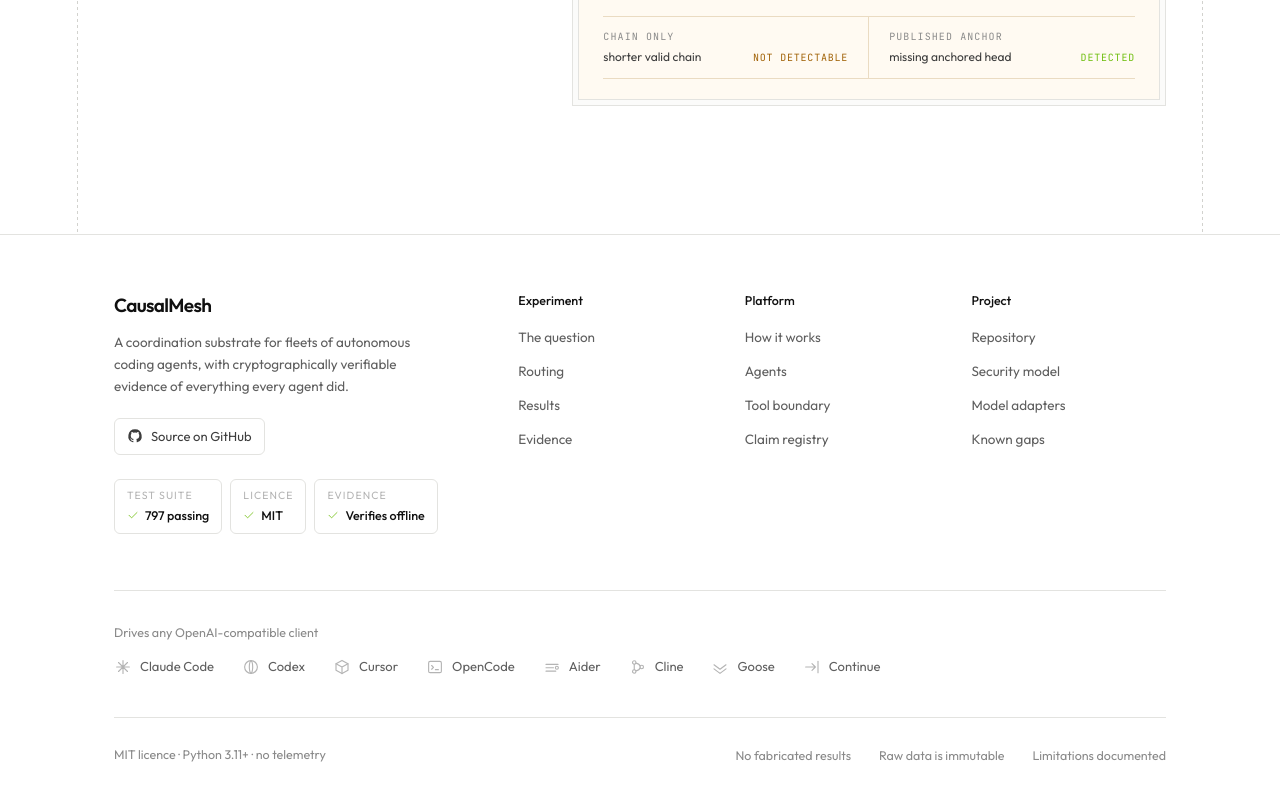
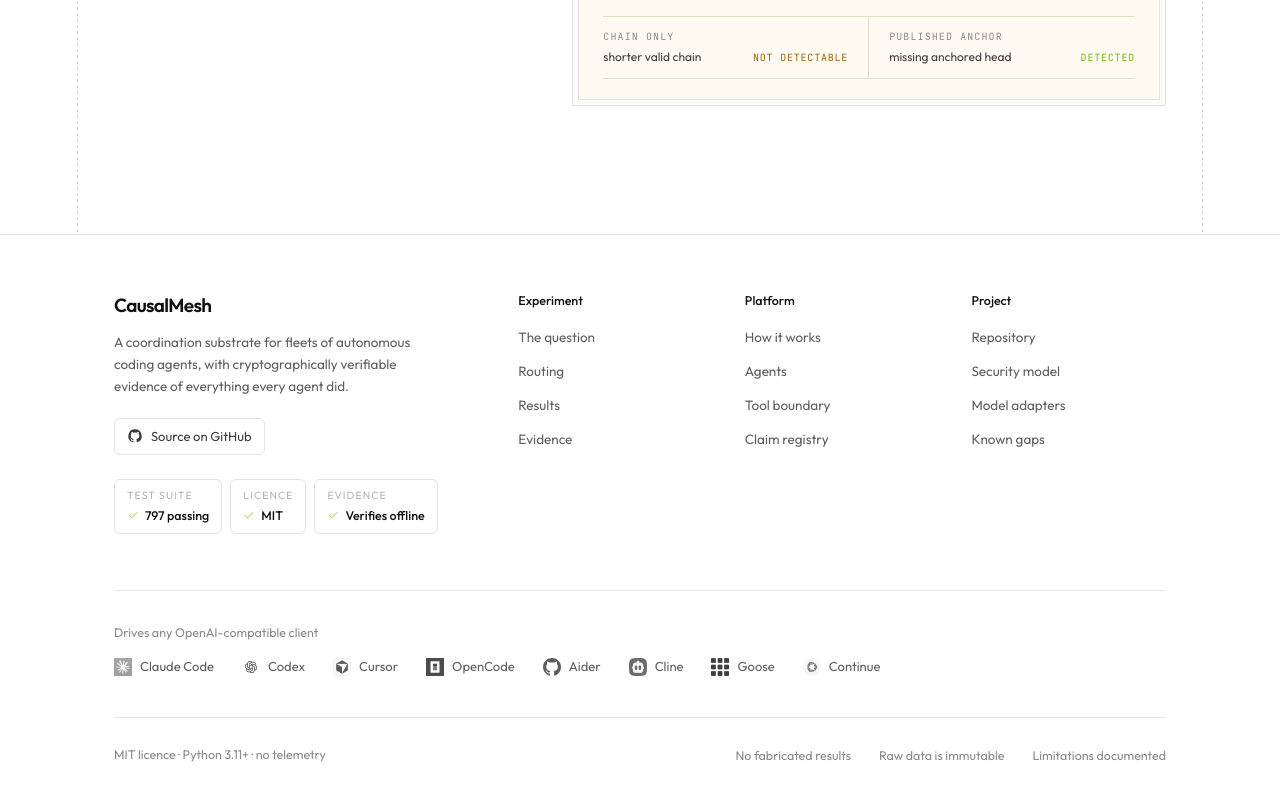
Before and after one commit to Sagexd08/CausalMesh, a React (Vite) app in the folder frontend/: page / in a window 1280 px wide. Shown: the part 7780-8580 px from the top of the page. Built offline with nearby package versions, Linux system fonts and the light colour scheme.

Commit message:
feat: add optional Rollup dependency and update Footer component to use agent marks from JSON

```diff
--- a/frontend/src/components/Footer.jsx
+++ b/frontend/src/components/Footer.jsx
@@ -1,4 +1,4 @@
-import { AGENT_MARKS } from "./AgentIcons.jsx";
+import agentMarks from "../agent-marks.json";
 import { Check } from "./Icons.jsx";
 
 /**
@@ -142,12 +142,17 @@
             Drives any OpenAI-compatible client
           </div>
           <ul className="mt-4 flex flex-wrap items-center gap-x-7 gap-y-4">
-            {AGENT_MARKS.map(([name, Icon]) => (
+            {agentMarks.map(({ name, src }) => (
               <li
                 key={name}
                 className="group flex items-center gap-2 text-ink-400 transition-colors hover:text-ink-900"
               >
-                <Icon className="h-[18px] w-[18px]" />
+                <img
+                  src={src}
+                  alt=""
+                  aria-hidden="true"
+                  className="h-[18px] w-[18px] object-contain opacity-75 grayscale transition-all group-hover:opacity-100 group-hover:grayscale-0"
+                />
                 <span className="text-[13px] text-ink-600 transition-colors group-hover:text-ink-900">
                   {name}
                 </span>
```
Also changed, not shown: 1 other file (tests, documents, lock files or other folders).
